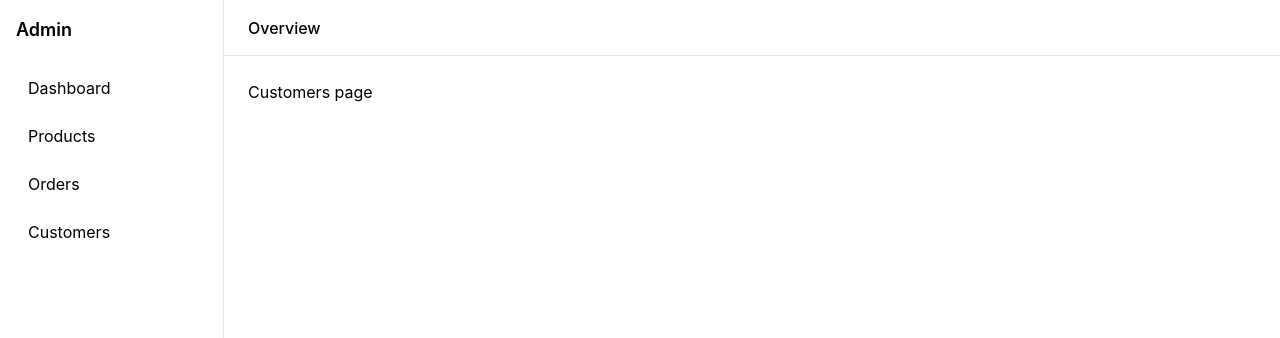
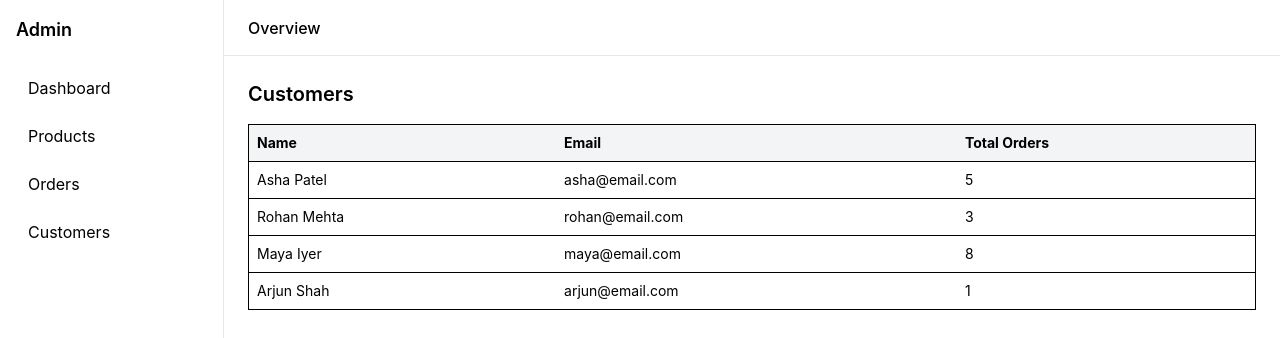
Before and after one commit to RutujaBhojane/Ecommerce-App, a React (Vite) app: page /customers in a window 1280 px wide. Shown: the top 338 px of the page. Built offline with nearby package versions, Linux system fonts and the light colour scheme; data requests are answered from the project's data file.

Commit message:
Add customers page with Redux slice

```diff
--- a/data/db.json
+++ b/data/db.json
@@ -59,6 +59,31 @@
       "date": "2024-01-18"
     }
   ],
-  "customers": [],
+  "customers": [
+    {
+      "id": "1",
+      "name": "Asha Patel",
+      "email": "asha@email.com",
+      "totalOrders": 5
+    },
+    {
+      "id": "2",
+      "name": "Rohan Mehta",
+      "email": "rohan@email.com",
+      "totalOrders": 3
+    },
+    {
+      "id": "3",
+      "name": "Maya Iyer",
+      "email": "maya@email.com",
+      "totalOrders": 8
+    },
+    {
+      "id": "4",
+      "name": "Arjun Shah",
+      "email": "arjun@email.com",
+      "totalOrders": 1
+    }
+  ],
   "$schema": "./node_modules/json-server/schema.json"
 }
--- a/src/app/store.ts
+++ b/src/app/store.ts
@@ -1,11 +1,13 @@
 import { configureStore } from '@reduxjs/toolkit';
 import productsReducer from '../features/products/productsSlice';
 import ordersReducer from '../features/orders/ordersSlice';
+import customersReducer from '../features/customers/customersSlice';
 
 export const store = configureStore({
     reducer:{
         products: productsReducer,
         orders: ordersReducer,
+        customers: customersReducer,
     },
 });
 
--- a/src/features/customers/CustomerList.tsx
+++ b/src/features/customers/CustomerList.tsx
@@ -1,2 +1,41 @@
-const CustomerList = () => <div className="p-6">Customers page</div>;
+import { useEffect } from 'react';
+import { useAppDispatch, useAppSelector } from '../../app/hooks';
+import { fetchCustomers } from './customersSlice';
+
+const CustomerList = () => {
+  const dispatch = useAppDispatch();
+  const { items, loading, error } = useAppSelector((state) => state.customers);
+
+  useEffect(() => {
+    dispatch(fetchCustomers());
+  }, [dispatch]);
+
+  if (loading) return <div className="p-6">Loading customers...</div>;
+  if (error) return <div className="p-6 text-red-500">{error}</div>;
+
+  return (
+    <div className="p-6">
+      <h2 className="text-xl font-semibold mb-4">Customers</h2>
+      <table className="w-full text-sm border">
+        <thead>
+          <tr className="bg-gray-100 text-left">
+            <th className="p-2">Name</th>
+            <th className="p-2">Email</th>
+            <th className="p-2">Total Orders</th>
+          </tr>
+        </thead>
+        <tbody>
+          {items.map((c) => (
+            <tr key={c.id} className="border-t">
+              <td className="p-2">{c.name}</td>
+              <td className="p-2">{c.email}</td>
+              <td className="p-2">{c.totalOrders}</td>
+            </tr>
+          ))}
+        </tbody>
+      </table>
+    </div>
+  );
+};
+
 export default CustomerList;
--- /dev/null
+++ b/src/features/customers/customersSlice.ts
@@ -0,0 +1,42 @@
+import { createSlice, createAsyncThunk } from "@reduxjs/toolkit";
+import type { Customer } from "../../types";
+
+interface CustomersState {
+  items: Customer[];
+  loading: boolean;
+  error: string | null;
+}
+
+const initialState: CustomersState = {
+  items: [],
+  loading: false,
+  error: null,
+};
+
+export const fetchCustomers = createAsyncThunk("customers/fecth", async () => {
+  const response = await fetch("http://localhost:5000/customers");
+  return (await response.json()) as Customer[];
+});
+
+const customersSlice = createSlice({
+  name: "customers",
+  initialState,
+  reducers: {},
+  extraReducers: (builder) => {
+    builder
+      .addCase(fetchCustomers.pending, (state) => {
+        state.loading = true;
+        state.error = null;
+      })
+      .addCase(fetchCustomers.fulfilled, (state, action) => {
+        state.loading = false;
+        state.items = action.payload;
+      })
+      .addCase(fetchCustomers.rejected, (state, action) => {
+        state.loading = false;
+        state.error = action.error.message ?? "Failed to fetch customers";
+      });
+  },
+});
+
+export default customersSlice.reducer;
```
